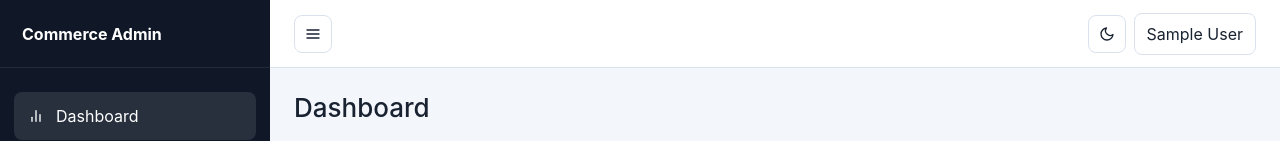
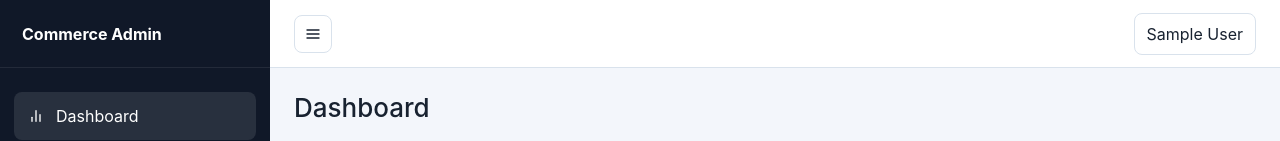
Before and after one commit to codingboyvikash/pharma-lac-, a React (Vite) app in the folder frontend/: page / in a window 1280 px wide. Shown: the top 141 px of the page. Built offline with nearby package versions, Linux system fonts and the light colour scheme; no server answers; sample sign-in values are in the browser's storage.

Commit message:
dark icon comment kiys hai

```diff
--- a/frontend/src/layouts/AdminLayout.jsx
+++ b/frontend/src/layouts/AdminLayout.jsx
@@ -66,9 +66,9 @@ export default function AdminLayout() {
             <FiMenu />
           </button>
           <div className="ms-auto d-flex align-items-center gap-2">
-            <button className="icon-btn" onClick={() => setDark((value) => !value)} aria-label="Toggle dark mode">
+            {/* <button className="icon-btn" onClick={() => setDark((value) => !value)} aria-label="Toggle dark mode">
               {dark ? <FiSun /> : <FiMoon />}
-            </button>
+            </button> */}
             <div className="user-chip">{user?.name || 'Admin'}</div>
           </div>
         </header>
```
